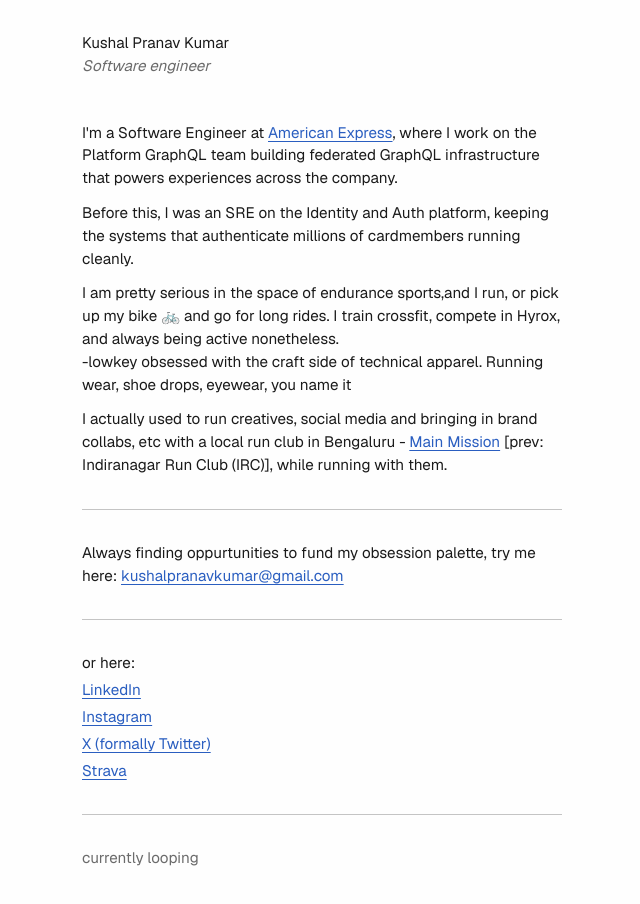
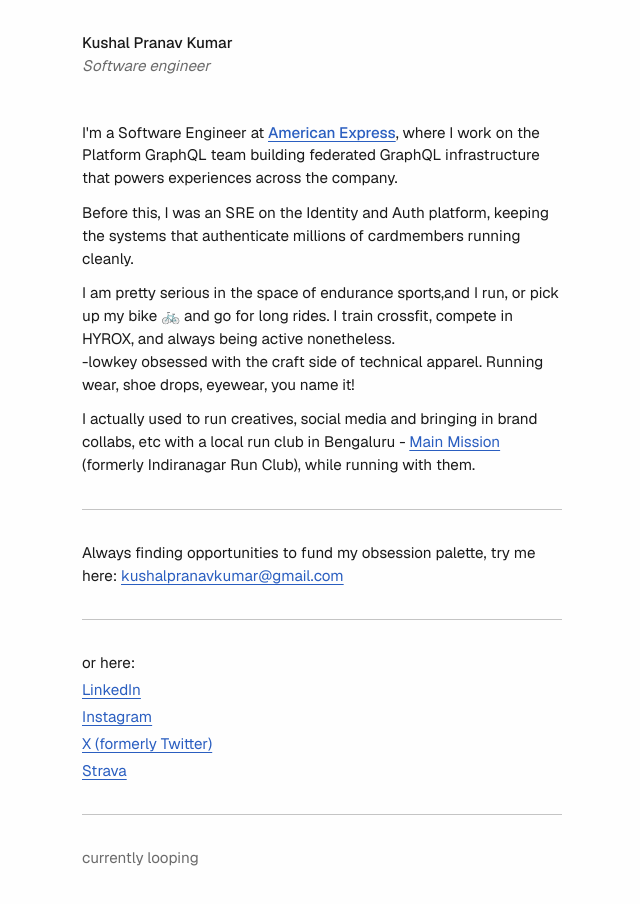
Before and after one commit to pranxv/pranxv.github.io, a Next.js app: page / in a window 1280 px wide. Shown: the top 904 px of the page, without its empty margins (190-830 px from the left). Built offline with nearby package versions, Linux system fonts and the light colour scheme; grey boxes are pictures that could not be loaded.

Commit message:
fix: removing static files not being used

```diff
--- a/app/page.tsx
+++ b/app/page.tsx
@@ -2,7 +2,7 @@
   return (
     <main className="mx-auto flex w-full flex-col gap-8 p-4 pb-12 text-step--1 text-fg sm:w-[800px] sm:p-8 text-dark">
       <header className="flex flex-col">
-        <h1> Kushal Pranav Kumar </h1>
+        <h1 className="font-medium"> Kushal Pranav Kumar </h1>
         <p className="italic text-muted"> Software engineer </p>
       </header>
       <div className="sm:max-w-[480px]">
@@ -12,6 +12,7 @@
             href="https://www.americanexpress.com"
             target="_blank"
             rel="noopener noreferrer"
+            className="font-medium"
           >
             American Express
           </a>
@@ -23,9 +24,9 @@
           cleanly.
         </p>
         <p className="pt-3">
-          I am pretty serious in the space of endurance sports,and I run, or pick up my bike 🚲 and go for long rides. I train crossfit, compete in Hyrox, and always being active nonetheless.
+          I am pretty serious in the space of endurance sports,and I run, or pick up my bike 🚲 and go for long rides. I train crossfit, compete in HYROX, and always being active nonetheless.
           <br className="pt-2"/>
-          -lowkey obsessed with the craft side of technical apparel. Running wear, shoe drops, eyewear, you name it
+          -lowkey obsessed with the craft side of technical apparel. Running wear, shoe drops, eyewear, you name it!
         </p>
           <p className="pt-3">
           I actually used to run creatives, social media and bringing in brand collabs, etc with a local run club in Bengaluru -   <a
@@ -34,12 +35,12 @@
             rel="noopener noreferrer"
           >
             Main Mission
-          </a>  [prev: Indiranagar Run Club (IRC)], while running with them.
+          </a>  (formerly Indiranagar Run Club), while running with them.
         </p>
       </div>
       <div className="border-t border-muted/40 pt-8 flex flex-col sm:max-w-[480px]">
         <p>
-         Always finding oppurtunities to fund my obsession palette, try me here: {" "}
+         Always finding opportunities to fund my obsession palette, try me here: {" "}
           <a href="mailto:kushalpranavkumar@gmail.com">
             kushalpranavkumar@gmail.com
           </a>
@@ -69,7 +70,7 @@
           rel="noopener noreferrer"
         >
           {" "}
-          X (formally Twitter){" "}
+          X (formerly Twitter){" "}
         </a>
         <a
           href="https://www.youtube.com/watch?v=StMltAX0mp0"
```
